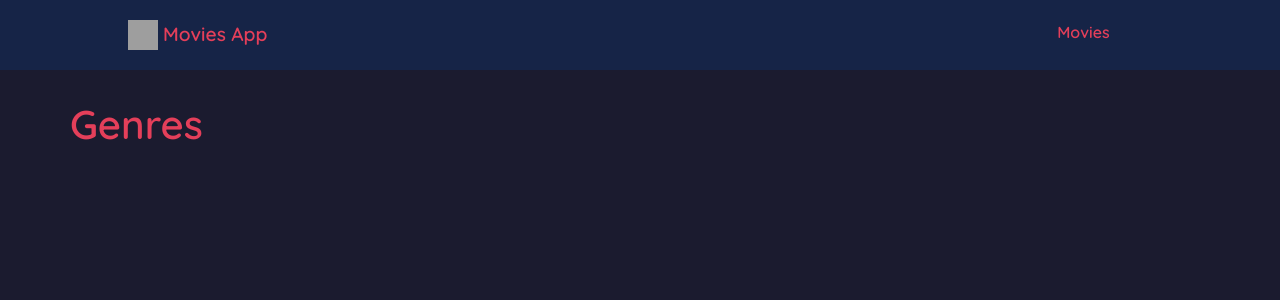
After one commit to Navayuvan-SB/Movies-App, a Django app: page /movies/genres/ in a window 1280 px wide. The commit adds this page. Shown: the top 300 px of the page. Run offline with Django 3.2, Linux system fonts and the light colour scheme; data that the repository does not hold is empty; grey boxes are pictures that could not be loaded.

Commit message:
Add Genre List View

```diff
--- a/movies/static/css/style.css
+++ b/movies/static/css/style.css
@@ -8,6 +8,7 @@
   --text-secondary: #6679aa;
   --light-primary: #b85464;
   --bg-primary: #e4586f;
+  --bottom-border: #79434c;
 }
 
 * {
@@ -150,6 +151,11 @@ ul.sidebar-nav {
   font-weight: 600;
 }
 
+.inner-header h1 {
+  color: var(--primary);
+  font-weight: 600;
+}
+
 .c-primary {
   color: var(--primary);
 }
@@ -190,6 +196,14 @@ ul.sidebar-nav {
   font-size: 2.4rem;
 }
 
+.fs-1-4 {
+  font-size: 1.4rem;
+}
+
+.fs-1-2 {
+  font-size: 1.2rem;
+}
+
 .mx-4 {
   margin: 4rem 0;
 }
@@ -222,7 +236,27 @@ ul.sidebar-nav {
   object-fit: cover;
 }
 
-
 hr {
   background-color: var(--light-primary);
 }
+
+.list {
+  list-style: none;
+}
+
+.hover-c-primary:hover {
+  color: var(--primary);
+}
+
+.bottom-border {
+  border-bottom: 1px solid var(--bottom-border);
+}
+
+.list li {
+  padding: 20px 15px;
+  margin: 15px 0;
+}
+
+.list li a {
+  text-decoration: none;
+}
--- /dev/null
+++ b/movies/templates/movies/genre_list.html
@@ -0,0 +1,32 @@
+{% extends 'base_generic.html' %} {% block title %} Genres {% endblock title %}
+{% block content %}
+
+
+<div class="row">
+
+
+    <div class="col-md-12">
+
+        <div class="inner-header">
+
+            <h1>Genres</h1>
+
+        </div>
+
+    </div>
+
+  <div class="col-md-12">
+    <ul class="list">
+
+
+        {% for genre in genre_list %}
+            <li class="bottom-border">
+                <a class="fs-1-2 c-light-primary fw-600 hover-none hover-c-primary" href="">{{genre.title}}</a>
+            </li>
+        {% endfor %}
+
+    </ul>
+  </div>
+</div>
+
+{% endblock content %}
--- a/movies/urls.py
+++ b/movies/urls.py
@@ -3,5 +3,6 @@ from . import views
 
 urlpatterns = [
     path("", views.MovieListView.as_view(), name="movies"),
-    path("<slug:slug>/", views.MovieDetailView.as_view(), name="movie-detail"),
+    path("movie/<slug:slug>/", views.MovieDetailView.as_view(), name="movie-detail"),
+    path("genres/", views.GenreListView.as_view(), name="genres"),
 ]
--- a/movies/views.py
+++ b/movies/views.py
@@ -1,6 +1,6 @@
 from django.shortcuts import render
 from django.views import generic
-from .models import Movie
+from .models import Movie, Genre
 
 
 class MovieListView(generic.ListView):
@@ -9,3 +9,7 @@ class MovieListView(generic.ListView):
 
 class MovieDetailView(generic.DetailView):
     model = Movie
+
+
+class GenreListView(generic.ListView):
+    model = Genre
```
